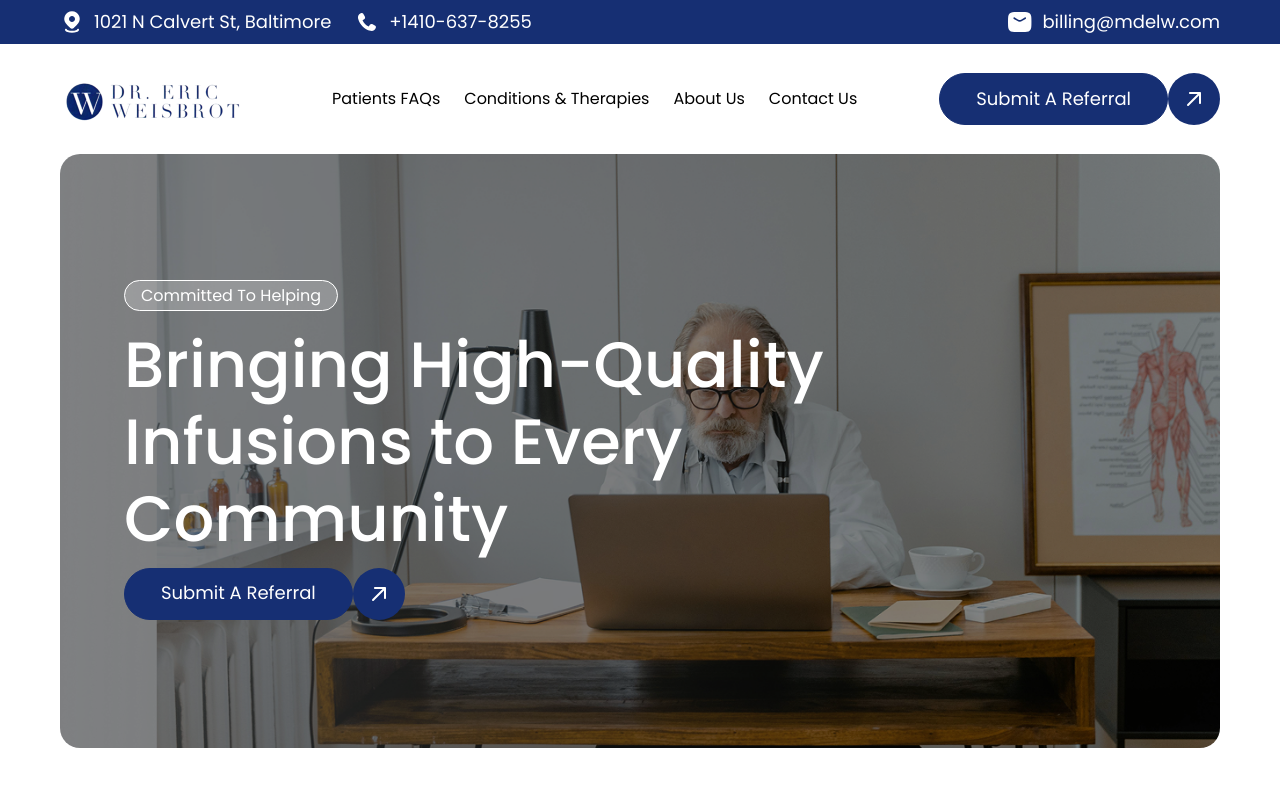
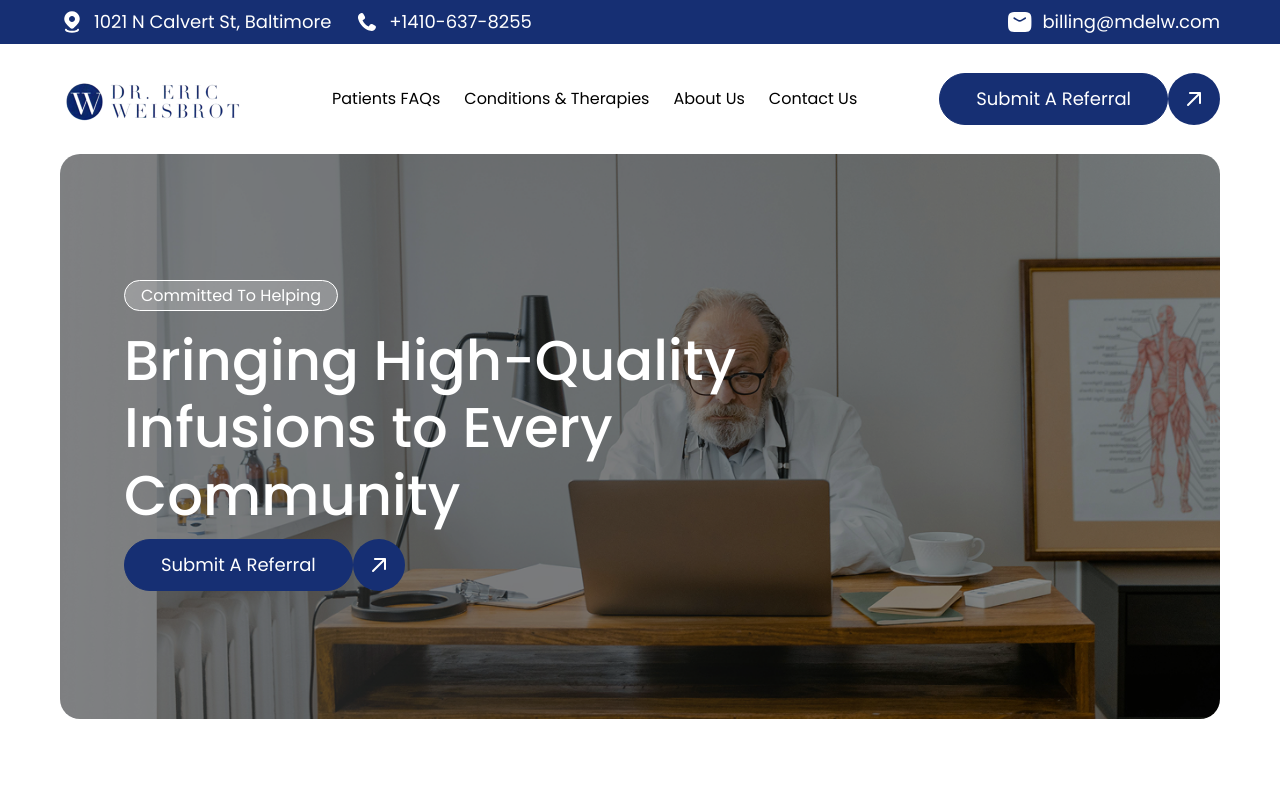
Before and after one commit to backbencherstudio/eric-weisbrot-frontend, a Next.js app: page / in a window 1280 px wide. Shown: the top 797 px of the page. Built offline with nearby package versions, Linux system fonts and the light colour scheme.

Commit message:
home banner text size reduce

```diff
--- a/components/Home/HomeBanner.tsx
+++ b/components/Home/HomeBanner.tsx
@@ -8,7 +8,7 @@ const HomeBanner = () => {
   return (
     <div className="maxContainer ">
       <div
-        className="bg-no-repeat w-full  rounded-[20px]"
+        className="bg-no-repeat w-full bg-right rounded-[20px]"
         style={{
           backgroundImage: `url("${banner.src}")`,
           backgroundSize: "cover",
@@ -29,7 +29,7 @@ const HomeBanner = () => {
             </span>
           </div>
           <div className="mt-4">
-            <h1 className="xl:text-[64px] lg:text-[46px] md:text-[36px] text-[32px] md:w-[18ch] font-medium leading-[120%] text-white">
+            <h1 className="xl:text-[56px] lg:text-[46px] md:text-[36px] text-[32px] md:w-[18ch] font-medium leading-[120%] text-white">
               Bringing High-Quality Infusions to Every Community
             </h1>
           </div>
```
